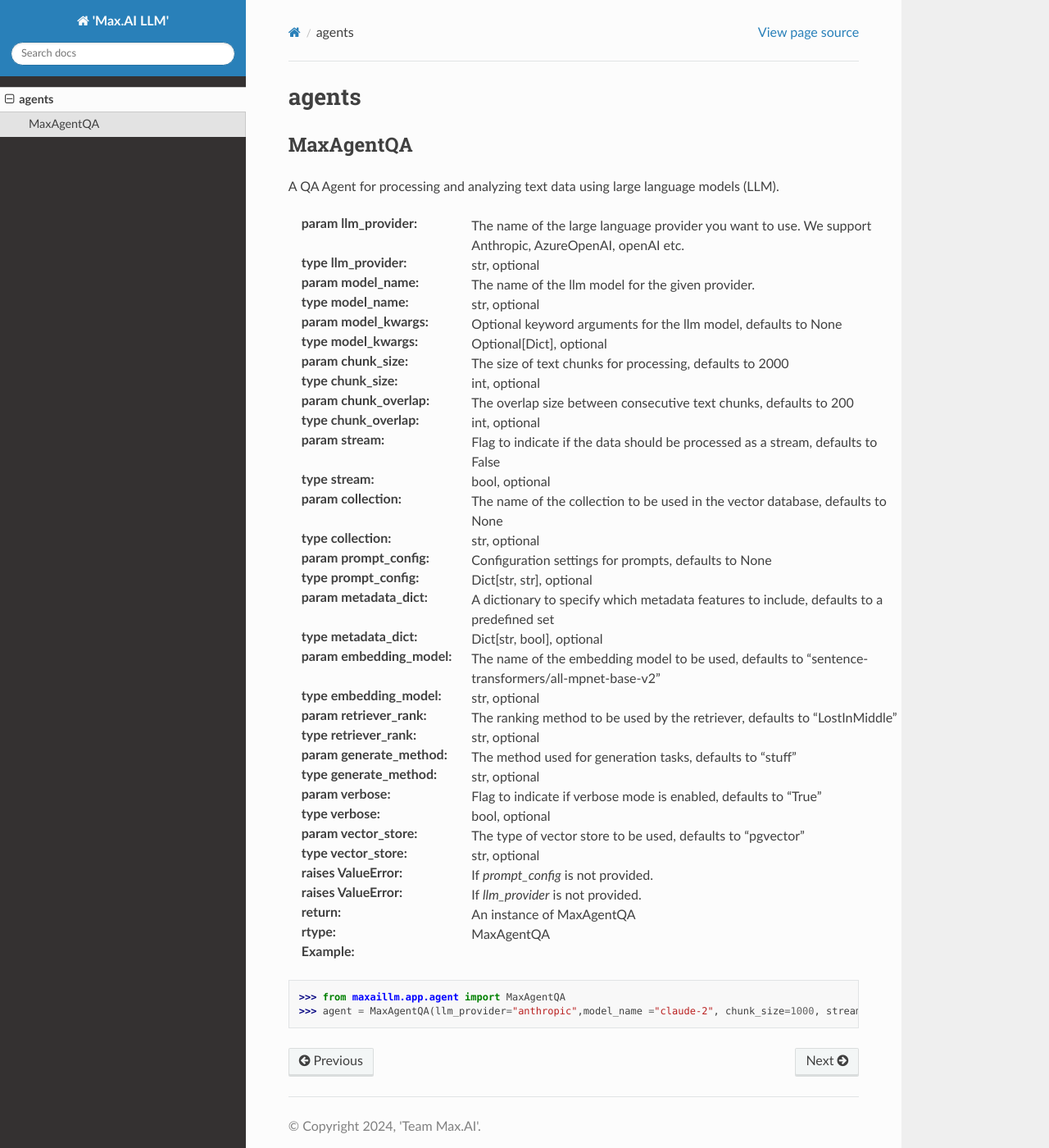
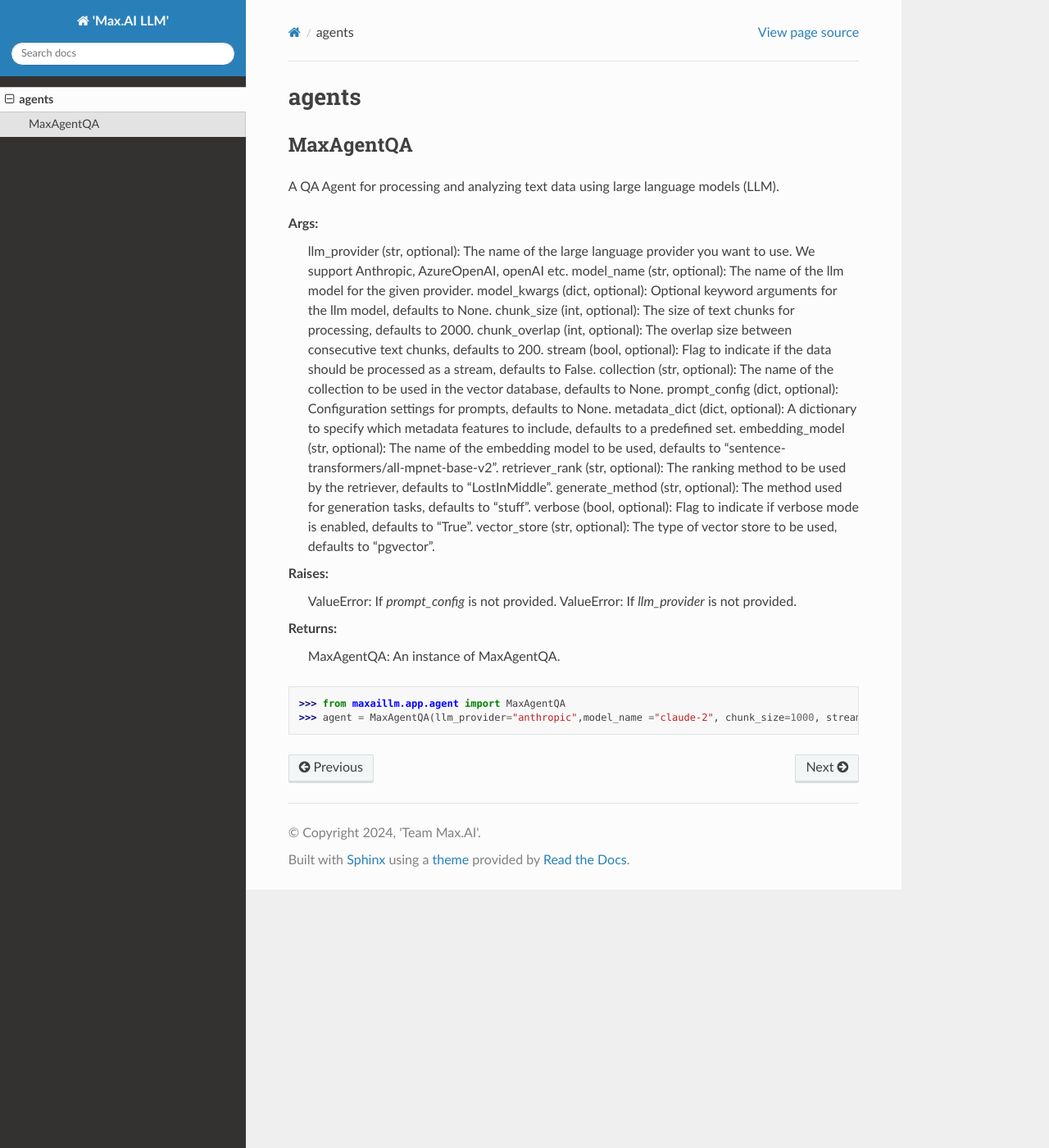
Before and after one commit to zs-personalize-ai/max-ai-llm, a Sphinx documentation site: the page built from docs/source/agents.rst, in a window 1280 px wide and 1400 px high. Shown: the whole window at 82% size. Built offline with Sphinx 7.4.7 and the Read the Docs theme 2.0.0, drawn with Linux system fonts in a browser that asks for light colours; pages that are not in the unit, such as notebooks, are missing from menus.

Commit message:
add agents

```diff
--- a/docs/source/agents.rst
+++ b/docs/source/agents.rst
@@ -5,42 +5,28 @@
 ^^^^^^^^^^^^^
 A QA Agent for processing and analyzing text data using large language models (LLM).
 
-:param llm_provider: The name of the large language provider you want to use. We support Anthropic, AzureOpenAI, openAI etc.
-:type llm_provider: str, optional
-:param model_name: The name of the llm model for the given provider.
-:type model_name: str, optional
-:param model_kwargs: Optional keyword arguments for the llm model, defaults to None
-:type model_kwargs: Optional[Dict], optional
-:param chunk_size: The size of text chunks for processing, defaults to 2000
-:type chunk_size: int, optional
-:param chunk_overlap: The overlap size between consecutive text chunks, defaults to 200
-:type chunk_overlap: int, optional
-:param stream: Flag to indicate if the data should be processed as a stream, defaults to False
-:type stream: bool, optional
-:param collection: The name of the collection to be used in the vector database, defaults to None
-:type collection: str, optional
-:param prompt_config: Configuration settings for prompts, defaults to None
-:type prompt_config: Dict[str, str], optional
-:param metadata_dict: A dictionary to specify which metadata features to include, defaults to a predefined set
-:type metadata_dict: Dict[str, bool], optional
-:param embedding_model: The name of the embedding model to be used, defaults to "sentence-transformers/all-mpnet-base-v2"
-:type embedding_model: str, optional
-:param retriever_rank: The ranking method to be used by the retriever, defaults to "LostInMiddle"
-:type retriever_rank: str, optional
-:param generate_method: The method used for generation tasks, defaults to "stuff"
-:type generate_method: str, optional
-:param verbose: Flag to indicate if verbose mode is enabled, defaults to "True"
-:type verbose: bool, optional
-:param vector_store: The type of vector store to be used, defaults to "pgvector"
-:type vector_store: str, optional
+Args:
+    llm_provider (str, optional): The name of the large language provider you want to use. We support Anthropic, AzureOpenAI, openAI etc.
+    model_name (str, optional): The name of the llm model for the given provider.
+    model_kwargs (dict, optional): Optional keyword arguments for the llm model, defaults to None.
+    chunk_size (int, optional): The size of text chunks for processing, defaults to 2000.
+    chunk_overlap (int, optional): The overlap size between consecutive text chunks, defaults to 200.
+    stream (bool, optional): Flag to indicate if the data should be processed as a stream, defaults to False.
+    collection (str, optional): The name of the collection to be used in the vector database, defaults to None.
+    prompt_config (dict, optional): Configuration settings for prompts, defaults to None.
+    metadata_dict (dict, optional): A dictionary to specify which metadata features to include, defaults to a predefined set.
+    embedding_model (str, optional): The name of the embedding model to be used, defaults to "sentence-transformers/all-mpnet-base-v2".
+    retriever_rank (str, optional): The ranking method to be used by the retriever, defaults to "LostInMiddle".
+    generate_method (str, optional): The method used for generation tasks, defaults to "stuff".
+    verbose (bool, optional): Flag to indicate if verbose mode is enabled, defaults to "True".
+    vector_store (str, optional): The type of vector store to be used, defaults to "pgvector".
 
-:raises ValueError: If `prompt_config` is not provided.
-:raises ValueError: If `llm_provider` is not provided.
+Raises:
+    ValueError: If `prompt_config` is not provided.
+    ValueError: If `llm_provider` is not provided.
 
-:return: An instance of MaxAgentQA
-:rtype: MaxAgentQA
-
-:Example:
+Returns:
+    MaxAgentQA: An instance of MaxAgentQA.
 
 >>> from maxaillm.app.agent import MaxAgentQA
 >>> agent = MaxAgentQA(llm_provider="anthropic",model_name ="claude-2", chunk_size=1000, stream=True, collection="myCollection", prompt_config=myPromptConfig)
```
